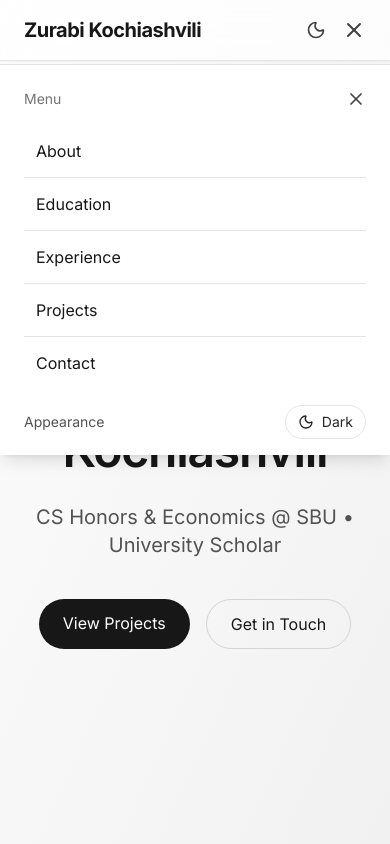
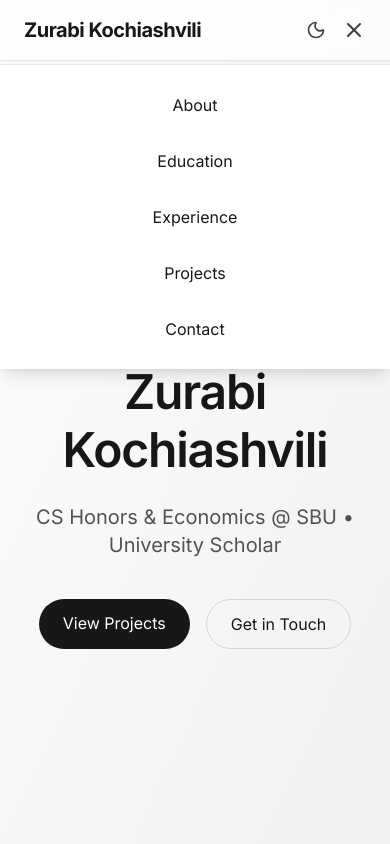
Before and after one commit to Zurab1K/portfolio, a React (Create React App) app: page / in a window 390 px wide. Both pictures are taken after a click on the button 354 px from the left and 30 px from the top of the page. Shown: the top 844 px of the page. Built offline with nearby package versions, Linux system fonts and the light colour scheme.

Commit message:
Update Header.jsx

```diff
--- a/src/components/Header.jsx
+++ b/src/components/Header.jsx
@@ -1,4 +1,4 @@
-import { useEffect, useState } from "react";
+import { useState } from "react";
 import { Menu, X, Sun, Moon } from "lucide-react";
 import { motion, AnimatePresence } from "framer-motion";
 import { useTheme } from "../context/ThemeContext";
@@ -7,103 +7,42 @@ const links = ["About", "Education", "Experience", "Projects", "Contact"];
 
 export default function Header() {
   const [open, setOpen] = useState(false);
-  const [activeSection, setActiveSection] = useState("hero"); // track current section
   const { theme, toggleTheme } = useTheme();
 
-  // Lock body scroll when mobile menu is open
-  useEffect(() => {
-    if (!open) return;
-    const prev = document.body.style.overflow;
-    document.body.style.overflow = "hidden";
-    return () => {
-      document.body.style.overflow = prev;
-    };
-  }, [open]);
-
-  // Scrollspy: underline current section while scrolling
-  useEffect(() => {
-    const ids = ["hero", "about", "education", "experience", "projects", "contact"];
-    const sections = ids
-      .map((id) => document.getElementById(id))
-      .filter(Boolean);
-
-    if (sections.length === 0) return;
-
-    const observer = new IntersectionObserver(
-      (entries) => {
-        entries.forEach((entry) => {
-          if (entry.isIntersecting) {
-            setActiveSection(entry.target.id);
-          }
-        });
-      },
-      {
-        // Make it "active" when ~35% of a section is in view
-        root: null,
-        rootMargin: "-30% 0px -35% 0px",
-        threshold: 0,
-      }
-    );
-
-    sections.forEach((sec) => observer.observe(sec));
-    return () => observer.disconnect();
-  }, []);
-
-  const handleNavClick = (id) => {
-    setActiveSection(id);
-    setOpen(false);
-  };
-
-  // Utility to build the animated underline class
-  const underlineClass = (isActive) =>
-    [
-      "relative inline-block py-1 transition-colors",
-      // underline (after pseudo-element)
-      "after:content-[''] after:absolute after:left-0 after:bottom-0",
-      "after:h-[2px] after:w-full after:bg-current",
-      "after:transition-transform after:duration-300 after:origin-left",
-      // start hidden, reveal on hover; if active, keep it shown
-      isActive ? "after:scale-x-100" : "after:scale-x-0 hover:after:scale-x-100",
-    ].join(" ");
+  // underline animation utility (hover only)
+  const underlineClass =
+    "relative inline-block py-1 transition-colors " +
+    "after:content-[''] after:absolute after:left-0 after:bottom-0 " +
+    "after:h-[2px] after:w-full after:bg-current " +
+    "after:transition-transform after:duration-300 after:origin-left " +
+    "after:scale-x-0 hover:after:scale-x-100";
 
   return (
     <header className="fixed top-0 left-0 w-full z-50 bg-white/70 dark:bg-black/70 backdrop-blur-xl border-b border-neutral-200 dark:border-neutral-800 shadow-sm">
       <div className="max-w-6xl mx-auto px-6 py-4 flex justify-between items-center">
-        {/* Name → links to hero */}
+        {/* Brand (links to hero) */}
         <motion.h1
           initial={{ opacity: 0, x: -20 }}
           animate={{ opacity: 1, x: 0 }}
           transition={{ duration: 1 }}
           className="text-xl md:text-2xl font-bold tracking-tight text-neutral-900 dark:text-white"
         >
-          <a
-            href="#hero"
-            onClick={() => handleNavClick("hero")}
-            className="hover:opacity-80 transition"
-          >
+          <a href="#hero" className="hover:opacity-80 transition">
             Zurabi Kochiashvili
           </a>
         </motion.h1>
 
         {/* Desktop nav */}
         <nav className="hidden md:flex gap-8 items-center text-sm font-medium text-neutral-700 dark:text-neutral-300">
-          {links.map((link) => {
-            const id = link.toLowerCase();
-            const isActive = activeSection === id;
-            return (
+          {links.map((link) => (
             <a
               key={link}
-                href={`#${id}`}
-                onClick={() => handleNavClick(id)}
-                className={`${underlineClass(isActive)} ${
-                  isActive ? "text-neutral-900 dark:text-neutral-100" : ""
-                } hover:text-black dark:hover:text-white`}
+              href={`#${link.toLowerCase()}`}
+              className={`${underlineClass} hover:text-black dark:hover:text-white`}
             >
               {link}
             </a>
-            );
-          })}
-
+          ))}
           {/* Theme toggle */}
           <button
             onClick={toggleTheme}
@@ -130,28 +69,14 @@ export default function Header() {
             aria-controls="mobile-menu"
             aria-label="Toggle Menu"
           >
-            {open ? <Menu className="hidden" /> : <Menu className="w-6 h-6" />}
-            {open ? <X className="w-6 h-6" /> : null}
+            {open ? <X className="w-6 h-6" /> : <Menu className="w-6 h-6" />}
           </button>
         </div>
       </div>
 
-      {/* Mobile dropdown (full‑width, below header) */}
+      {/* Mobile dropdown (no backdrop, page can scroll) */}
       <AnimatePresence>
         {open && (
-          <>
-            {/* Backdrop */}
-            <motion.button
-              type="button"
-              aria-label="Close Menu"
-              onClick={() => setOpen(false)}
-              className="fixed inset-0 top-16 bg-black/30 dark:bg-black/50 backdrop-blur-sm md:hidden"
-              initial={{ opacity: 0 }}
-              animate={{ opacity: 1 }}
-              exit={{ opacity: 0 }}
-            />
-
-            {/* Panel */}
           <motion.nav
             id="mobile-menu"
             className="fixed inset-x-0 top-16 md:hidden bg-white dark:bg-black border-t border-neutral-200 dark:border-neutral-800 shadow-lg"
@@ -160,57 +85,20 @@ export default function Header() {
             exit={{ y: -8, opacity: 0 }}
             transition={{ duration: 0.25, ease: "easeOut" }}
           >
-              <div className="px-6 py-4">
-                <div className="flex items-center justify-between mb-2">
-                  <span className="text-sm text-neutral-500 dark:text-neutral-400">
-                    Menu
-                  </span>
-                  <button
+            <ul className="px-6 py-4 flex flex-col items-center text-center gap-2">
+              {links.map((link) => (
+                <li key={link} className="w-full">
+                  <a
+                    href={`#${link.toLowerCase()}`}
                     onClick={() => setOpen(false)}
-                    className="p-2 -mr-2 rounded-md text-neutral-700 dark:text-neutral-300 hover:bg-neutral-100 dark:hover:bg-neutral-900"
-                    aria-label="Close Menu"
-                  >
-                    <X className="w-5 h-5" />
-                  </button>
-                </div>
-
-                <ul className="flex flex-col divide-y divide-neutral-200 dark:divide-neutral-800 rounded-xl overflow-hidden">
-                  {links.map((link) => {
-                    const id = link.toLowerCase();
-                    const isActive = activeSection === id;
-                    return (
-                      <li key={link}>
-                        <a
-                          href={`#${id}`}
-                          onClick={() => handleNavClick(id)}
-                          className={`block w-full text-base py-3.5 px-3 text-neutral-900 dark:text-neutral-100 hover:bg-neutral-100 dark:hover:bg-neutral-900 transition ${underlineClass(
-                            isActive
-                          )}`}
+                    className={`${underlineClass} block w-full py-3 text-base text-neutral-900 dark:text-neutral-100 hover:text-black dark:hover:text-white`}
                   >
                     {link}
                   </a>
                 </li>
-                    );
-                  })}
+              ))}
             </ul>
-
-                {/* Bottom row: theme toggle (big target) */}
-                <div className="mt-4 flex items-center justify-between">
-                  <span className="text-sm text-neutral-600 dark:text-neutral-300">
-                    Appearance
-                  </span>
-                  <button
-                    onClick={toggleTheme}
-                    className="inline-flex items-center gap-2 rounded-full border border-neutral-200 dark:border-neutral-800 px-3 py-1.5 text-sm text-neutral-800 dark:text-neutral-200 hover:bg-neutral-100 dark:hover:bg-neutral-900 transition"
-                    aria-label="Toggle Theme"
-                  >
-                    {theme === "dark" ? <Sun size={16} /> : <Moon size={16} />}
-                    {theme === "dark" ? "Light" : "Dark"}
-                  </button>
-                </div>
-              </div>
           </motion.nav>
-          </>
         )}
       </AnimatePresence>
     </header>
```
Lines whose indentation alone changed are shown as unchanged.
